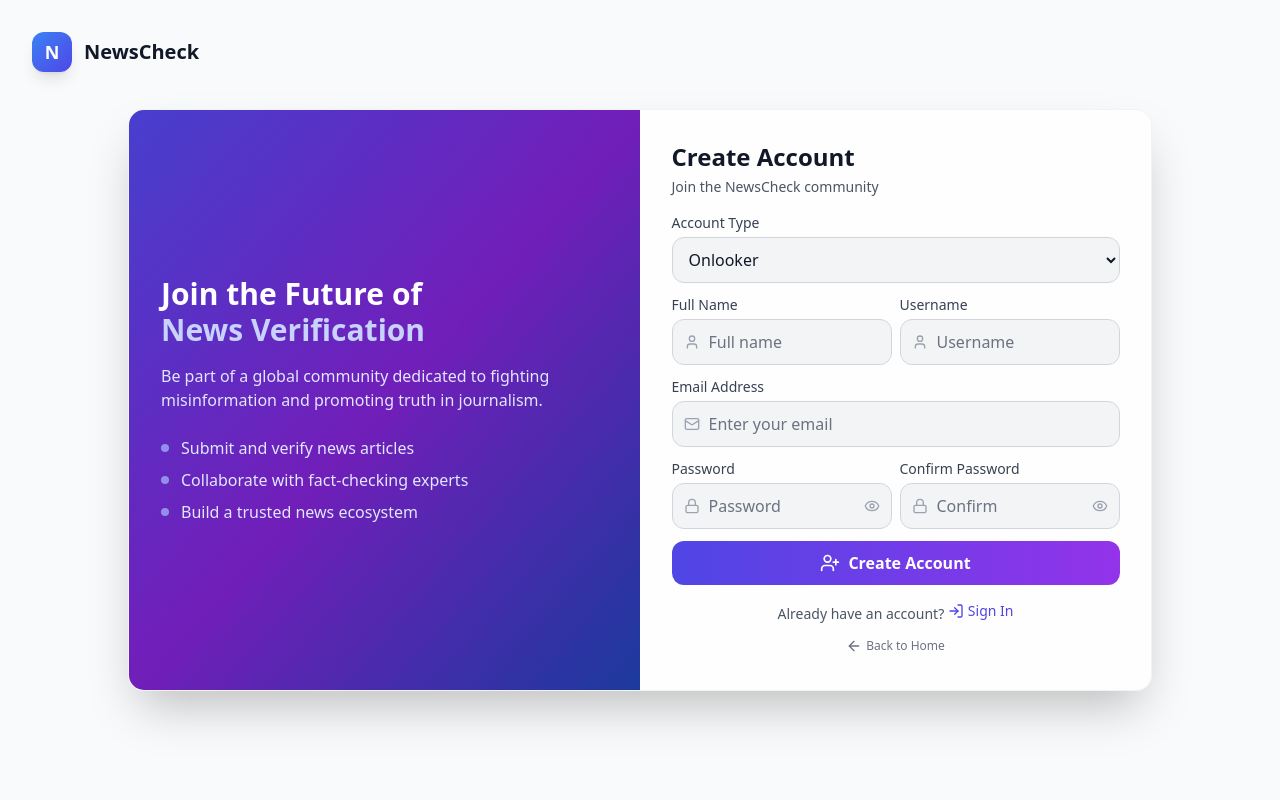
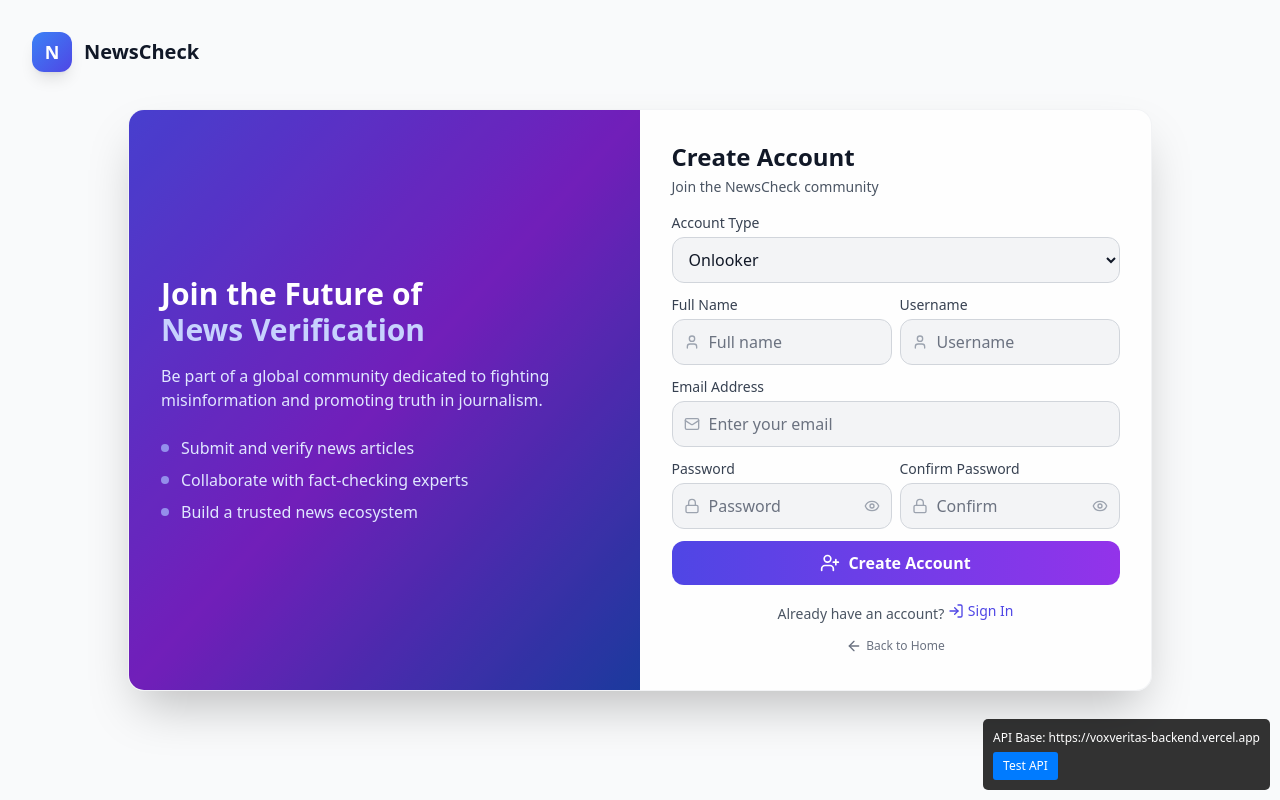
Before and after one commit to Deepanshuguptacode/Crowd-sourced-news-and-fact-checking-platform, a React (Vite) app in the folder frontend/: page /signup in a window 1280 px wide. Built offline with nearby package versions, Linux system fonts and the light colour scheme.

Commit message:
Fix API routing issue: correct backend URL and add debugging tools

```diff
--- a/frontend/src/App.jsx
+++ b/frontend/src/App.jsx
@@ -18,6 +18,7 @@ import DebateRoomsList from './pages/DebateRoomsList';
 import DebateRoom from './pages/DebateRoom';
 import AdvancedDebateRoom from './components/AdvancedDebateRoom';
 import ProtectedRoute from './components/ProtectedRoute';
+import ApiDebugger from './components/ApiDebugger';
 import { UserProvider } from './context/userContext';
 import { ToastContainer } from 'react-toastify';
 import 'react-toastify/dist/ReactToastify.css';
@@ -110,6 +111,8 @@ function App() {
             pauseOnHover
             theme="colored"
           />
+          {/* Temporary API Debugger - Remove after debugging */}
+          <ApiDebugger />
         </div>
       </Router>
     </UserProvider>
--- /dev/null
+++ b/frontend/src/components/ApiDebugger.jsx
@@ -0,0 +1,61 @@
+import { useEffect } from 'react';
+import config from '../config.js';
+import api from '../services/api.js';
+
+const ApiDebugger = () => {
+  useEffect(() => {
+    console.log('=== API DEBUG INFO ===');
+    console.log('Environment:', import.meta.env.MODE);
+    console.log('Is Dev:', import.meta.env.DEV);
+    console.log('VITE_API_BASE_URL:', import.meta.env.VITE_API_BASE_URL);
+    console.log('Config BASE_URL:', config.BASE_URL);
+    console.log('API Base URL:', api.defaults.baseURL);
+    console.log('Current Origin:', window.location.origin);
+    console.log('====================');
+  }, []);
+
+  const testApiConnection = async () => {
+    try {
+      console.log('Testing API connection...');
+      console.log('Making request to:', api.defaults.baseURL + '/health');
+
+      const response = await api.get('/health');
+      console.log('API Health Check Response:', response.data);
+    } catch (error) {
+      console.error('API Health Check Error:', error);
+      console.error('Full error object:', error.response || error);
+    }
+  };
+
+  return (
+    <div style={{
+      position: 'fixed',
+      bottom: '10px',
+      right: '10px',
+      background: 'rgba(0,0,0,0.8)',
+      color: 'white',
+      padding: '10px',
+      borderRadius: '5px',
+      fontSize: '12px',
+      zIndex: 9999
+    }}>
+      <div>API Base: {config.BASE_URL}</div>
+      <button
+        onClick={testApiConnection}
+        style={{
+          marginTop: '5px',
+          padding: '5px 10px',
+          background: '#007bff',
+          border: 'none',
+          borderRadius: '3px',
+          color: 'white',
+          cursor: 'pointer'
+        }}
+      >
+        Test API
+      </button>
+    </div>
+  );
+};
+
+export default ApiDebugger;
--- a/frontend/src/components/NewsCard.jsx
+++ b/frontend/src/components/NewsCard.jsx
@@ -1,7 +1,7 @@
 import { useState, useEffect } from "react";
 import PropTypes from "prop-types";
 import CommentSection from "./CommentSection";
-import axios from "axios";
+import api from "../services/api.js"; // Use configured API instead of direct axios
 import { toast } from "react-toastify";
 
 const NewsCard = ({
@@ -80,12 +80,12 @@ const NewsCard = ({
         toast.error("You must become a community/expert user in order to comment");
         return;
       }
-      let endpoint = `/api/news/community-comment/add`; // Default endpoint for community users
+      let endpoint = `/news/community-comment/add`; // Default endpoint for community users
       if (userType.toLowerCase() === "expert") {
-        endpoint = `/api/news/expert-comment/add`;
+        endpoint = `/news/expert-comment/add`;
       }
 
-      const response = await axios.post(endpoint, { newsId: postId, comment: newComment });
+      const response = await api.post(endpoint, { newsId: postId, comment: newComment });
       if (response.status === 201) {
         toast.success(response?.data?.message || "Comment added successfully!");
 
@@ -114,9 +114,11 @@ const NewsCard = ({
     console.log('NewsCard: Testing API call only, voteType:', voteType);
 
     try {
-      // Test 1: Skip parent callback, use direct API call only
-      console.log('NewsCard: Making direct API call without parent callback');
-      const response = await axios.post(`/api/news/vote/${postId}`, { voteType });
+      // Use configured API instance instead of direct axios
+      console.log('NewsCard: Making API call to backend');
+      console.log('NewsCard: API base URL:', api.defaults.baseURL);
+
+      const response = await api.post(`/news/vote/${postId}`, { voteType });
 
       console.log('NewsCard: API response:', response.data);
 
--- a/frontend/src/config.js
+++ b/frontend/src/config.js
@@ -1,7 +1,7 @@
 const config = {
     // Use environment variable for backend URL in production
     BASE_URL: import.meta.env.VITE_API_BASE_URL ||
-              (import.meta.env.DEV ? "/api" : "https://voxveritas-backend.vercel.app/"),
+              (import.meta.env.DEV ? "/api" : "https://voxveritas-backend.vercel.app"),
   };
 
   export default config;
--- a/frontend/src/services/api.js
+++ b/frontend/src/services/api.js
@@ -1,41 +1,36 @@
 import axios from 'axios';
-import config from '../config';
+import config from '../config.js';
 
-// Create axios instance with base configuration
+// Create axios instance with base URL from config
 const api = axios.create({
   baseURL: config.BASE_URL,
-  withCredentials: true, // Important for cookie-based authentication
-  timeout: 30000, // 30 second timeout
+  withCredentials: true,
   headers: {
     'Content-Type': 'application/json',
-    'Accept': 'application/json',
   },
 });
 
-// Request interceptor to add auth token
+// Add request interceptor to include auth token
 api.interceptors.request.use(
   (config) => {
     const token = localStorage.getItem('authToken');
     if (token) {
       config.headers.Authorization = `Bearer ${token}`;
     }
+    console.log('API Request:', config.method?.toUpperCase(), config.url, 'Base:', config.baseURL);
     return config;
   },
-  (error) => {
-    return Promise.reject(error);
-  }
+  (error) => Promise.reject(error)
 );
 
-// Response interceptor to handle auth errors
+// Add response interceptor for debugging
 api.interceptors.response.use(
-  (response) => response,
+  (response) => {
+    console.log('API Response:', response.status, response.config.url);
+    return response;
+  },
   (error) => {
-    if (error.response?.status === 401) {
-      localStorage.removeItem('authToken');
-      localStorage.removeItem('userType');
-      localStorage.removeItem('userInfo');
-      window.location.href = '/login';
-    }
+    console.error('API Error:', error.response?.status, error.config?.url, error.response?.data);
     return Promise.reject(error);
   }
 );
--- /dev/null
+++ b/frontend/src/utils/debugConfig.js
@@ -0,0 +1,11 @@
+// Debug utility to check API configuration in production
+export const debugConfig = () => {
+  console.log('=== API Configuration Debug ===');
+  console.log('NODE_ENV:', import.meta.env.NODE_ENV);
+  console.log('DEV mode:', import.meta.env.DEV);
+  console.log('PROD mode:', import.meta.env.PROD);
+  console.log('VITE_API_BASE_URL:', import.meta.env.VITE_API_BASE_URL);
+  console.log('Current BASE_URL from config:', import('../config.js').then(m => m.default.BASE_URL));
+  console.log('Window location:', window.location.href);
+  console.log('================================');
+};
```
